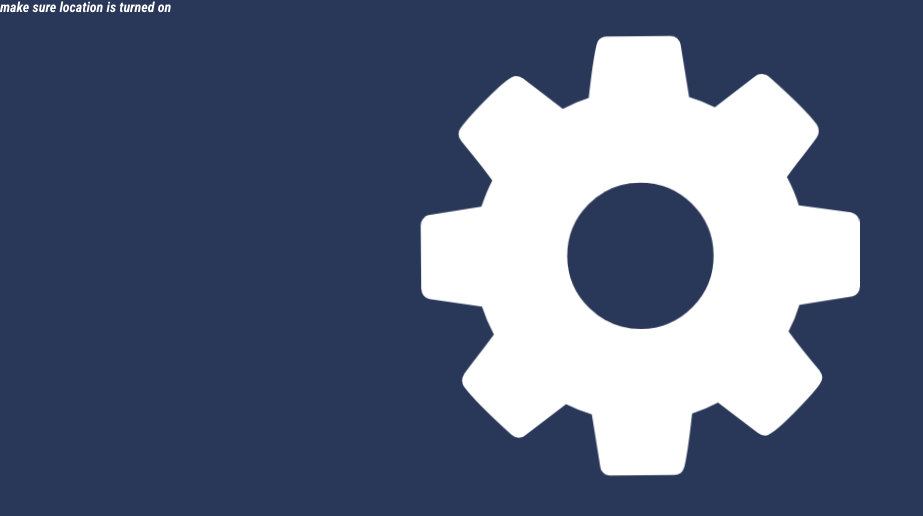
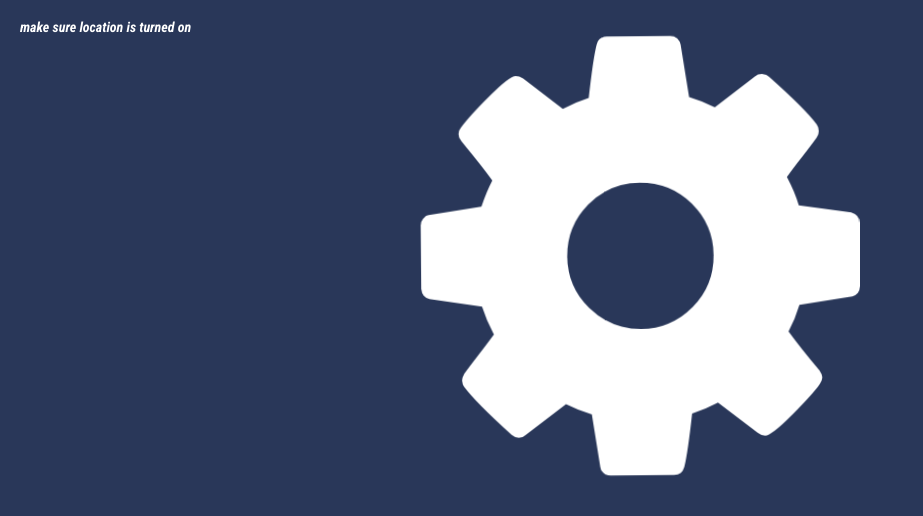
Before and after one commit to thinkaliker/weather, a website: page index.html in a window 1280 px wide. Shown: the whole page, without its empty margins (0-923 px from the left). Drawn offline with nearby package versions, Linux system fonts and the light colour scheme.

Commit message:
timing fixes

```diff
--- a/bigtemp.js
+++ b/bigtemp.js
@@ -9,9 +9,7 @@ $(document).ready(function() {
     apicheck = true;
   }
 
-  setTimeout(function(){
-    $("body").prepend('<div id="notcold" >make sure location is turned on</div>');
-  }, 5000);
+  $("body").prepend('<div id="location" >make sure location is turned on</div>');
 
 
   $("#apikey").change(function() {
@@ -95,6 +93,7 @@ $(document).ready(function() {
         updateTemp(data.temp);
       });
     }
+    $("#location").css("display", "none");
   }
 
   function showError(error) {
--- a/bigtext.css
+++ b/bigtext.css
@@ -33,3 +33,10 @@ body {
   color: white;
   display: block;
 }
+#location {
+  position: absolute;
+  top: 0;
+  color: white;
+  margin-top: 20px;
+  margin-left: 20px;
+}
```
